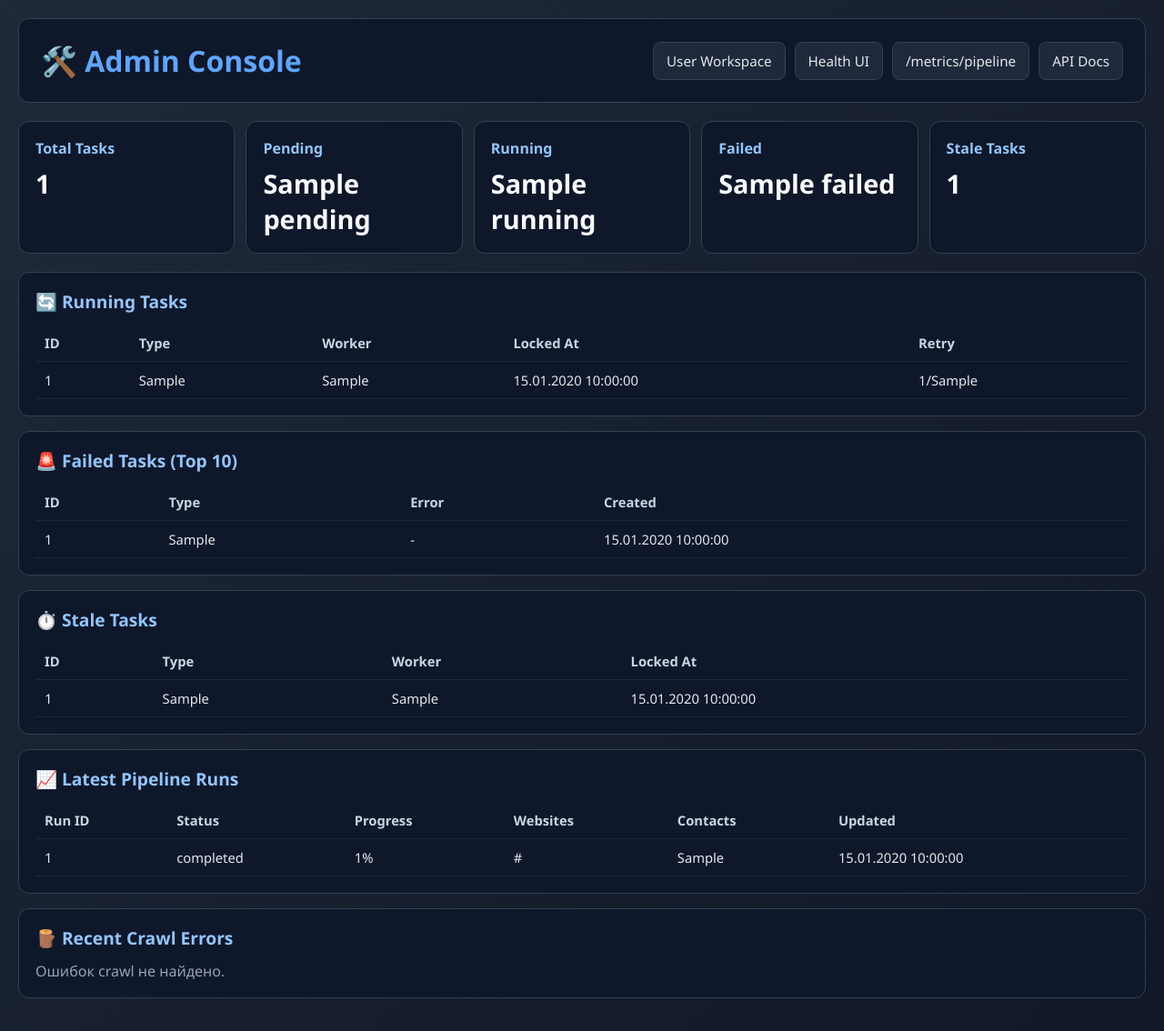
After one commit to hauptmann1971/b2b-contact-miner, a Python web app: template templates/admin.html in a window 1280 px wide. The commit adds this page. Shown: the whole page at 91% size. Run offline with Jinja, Linux system fonts and the light colour scheme; the template is opened without the code that fills it: most values are stand-ins (such as "Sample title", 1, 10 or a date in 2020).

Commit message:
Split frontend into dedicated user and admin pages.
Introduce explicit /user and /admin workspaces with separate menus, keeping user data-entry/export flows isolated from operational monitoring views for workers, queue health, and recent system errors.

Made-with: Cursor

```diff
--- /dev/null
+++ b/templates/admin.html
@@ -0,0 +1,195 @@
+<!DOCTYPE html>
+<html lang="ru">
+<head>
+    <meta charset="UTF-8">
+    <meta name="viewport" content="width=device-width, initial-scale=1.0">
+    <title>Admin Console - B2B Contact Miner</title>
+    <style>
+        * { margin: 0; padding: 0; box-sizing: border-box; }
+        body {
+            font-family: 'Segoe UI', Tahoma, Geneva, Verdana, sans-serif;
+            background: linear-gradient(135deg, #1f2937 0%, #111827 100%);
+            min-height: 100vh;
+            padding: 20px;
+            color: #e5e7eb;
+        }
+        .container { max-width: 1400px; margin: 0 auto; }
+        header {
+            background: #0f172a;
+            padding: 24px;
+            border-radius: 12px;
+            margin-bottom: 20px;
+            display: flex;
+            justify-content: space-between;
+            align-items: center;
+            border: 1px solid #334155;
+        }
+        h1 { color: #60a5fa; font-size: 2em; }
+        .menu { display: flex; gap: 10px; flex-wrap: wrap; }
+        .menu a {
+            color: #e5e7eb;
+            text-decoration: none;
+            background: #1e293b;
+            border: 1px solid #334155;
+            padding: 10px 14px;
+            border-radius: 8px;
+            font-size: 0.95em;
+        }
+        .cards {
+            display: grid;
+            grid-template-columns: repeat(auto-fit, minmax(220px, 1fr));
+            gap: 12px;
+            margin-bottom: 20px;
+        }
+        .card {
+            background: #0f172a;
+            border: 1px solid #334155;
+            border-radius: 12px;
+            padding: 18px;
+        }
+        .card h3 { color: #93c5fd; margin-bottom: 8px; font-size: 1em; }
+        .value { font-size: 1.8em; font-weight: bold; color: #f8fafc; }
+        .panel {
+            background: #0f172a;
+            border: 1px solid #334155;
+            border-radius: 12px;
+            padding: 18px;
+            margin-bottom: 16px;
+        }
+        .panel h2 { color: #93c5fd; margin-bottom: 12px; font-size: 1.2em; }
+        table { width: 100%; border-collapse: collapse; }
+        th, td { padding: 10px; border-bottom: 1px solid #1e293b; text-align: left; font-size: 0.92em; }
+        th { color: #cbd5e1; }
+        .muted { color: #94a3b8; }
+    </style>
+</head>
+<body>
+    <div class="container">
+        <header>
+            <h1>🛠️ Admin Console</h1>
+            <div class="menu">
+                <a href="{{ url_for('user_workspace') }}">User Workspace</a>
+                <a href="{{ url_for('health_check_page') }}">Health UI</a>
+                <a href="/metrics/pipeline" target="_blank">/metrics/pipeline</a>
+                <a href="{{ url_for('api_docs_page') }}">API Docs</a>
+            </div>
+        </header>
+
+        <div class="cards">
+            <div class="card"><h3>Total Tasks</h3><div class="value">{{ total_tasks }}</div></div>
+            <div class="card"><h3>Pending</h3><div class="value">{{ task_stats.get('pending', 0) }}</div></div>
+            <div class="card"><h3>Running</h3><div class="value">{{ task_stats.get('running', 0) }}</div></div>
+            <div class="card"><h3>Failed</h3><div class="value">{{ task_stats.get('failed', 0) }}</div></div>
+            <div class="card"><h3>Stale Tasks</h3><div class="value">{{ stale_tasks|length }}</div></div>
+        </div>
+
+        <div class="panel">
+            <h2>🔄 Running Tasks</h2>
+            {% if running_tasks %}
+            <table>
+                <thead><tr><th>ID</th><th>Type</th><th>Worker</th><th>Locked At</th><th>Retry</th></tr></thead>
+                <tbody>
+                {% for t in running_tasks %}
+                    <tr>
+                        <td>{{ t.id }}</td>
+                        <td>{{ t.task_type }}</td>
+                        <td>{{ t.locked_by or '-' }}</td>
+                        <td>{{ t.locked_at.strftime('%d.%m.%Y %H:%M:%S') if t.locked_at else '-' }}</td>
+                        <td>{{ t.retry_count }}/{{ t.max_retries }}</td>
+                    </tr>
+                {% endfor %}
+                </tbody>
+            </table>
+            {% else %}
+            <div class="muted">Нет активных running-задач.</div>
+            {% endif %}
+        </div>
+
+        <div class="panel">
+            <h2>🚨 Failed Tasks (Top 10)</h2>
+            {% if failed_tasks %}
+            <table>
+                <thead><tr><th>ID</th><th>Type</th><th>Error</th><th>Created</th></tr></thead>
+                <tbody>
+                {% for t in failed_tasks %}
+                    <tr>
+                        <td>{{ t.id }}</td>
+                        <td>{{ t.task_type }}</td>
+                        <td>{{ (t.error_message or '-')[:120] }}</td>
+                        <td>{{ t.created_at.strftime('%d.%m.%Y %H:%M:%S') if t.created_at else '-' }}</td>
+                    </tr>
+                {% endfor %}
+                </tbody>
+            </table>
+            {% else %}
+            <div class="muted">Нет failed-задач.</div>
+            {% endif %}
+        </div>
+
+        <div class="panel">
+            <h2>⏱️ Stale Tasks</h2>
+            {% if stale_tasks %}
+            <table>
+                <thead><tr><th>ID</th><th>Type</th><th>Worker</th><th>Locked At</th></tr></thead>
+                <tbody>
+                {% for t in stale_tasks %}
+                    <tr>
+                        <td>{{ t.id }}</td>
+                        <td>{{ t.task_type }}</td>
+                        <td>{{ t.locked_by or '-' }}</td>
+                        <td>{{ t.locked_at.strftime('%d.%m.%Y %H:%M:%S') if t.locked_at else '-' }}</td>
+                    </tr>
+                {% endfor %}
+                </tbody>
+            </table>
+            {% else %}
+            <div class="muted">Зависших задач не обнаружено.</div>
+            {% endif %}
+        </div>
+
+        <div class="panel">
+            <h2>📈 Latest Pipeline Runs</h2>
+            {% if latest_runs %}
+            <table>
+                <thead><tr><th>Run ID</th><th>Status</th><th>Progress</th><th>Websites</th><th>Contacts</th><th>Updated</th></tr></thead>
+                <tbody>
+                {% for r in latest_runs %}
+                    <tr>
+                        <td>{{ r.run_id }}</td>
+                        <td>{{ r.status }}</td>
+                        <td>{{ r.progress_percent }}%</td>
+                        <td>{{ r.websites_processed }}</td>
+                        <td>{{ r.contacts_found }}</td>
+                        <td>{{ r.updated_at.strftime('%d.%m.%Y %H:%M:%S') if r.updated_at else '-' }}</td>
+                    </tr>
+                {% endfor %}
+                </tbody>
+            </table>
+            {% else %}
+            <div class="muted">Запусков пока нет.</div>
+            {% endif %}
+        </div>
+
+        <div class="panel">
+            <h2>🪵 Recent Crawl Errors</h2>
+            {% if recent_crawl_errors %}
+            <table>
+                <thead><tr><th>Domain</th><th>URL</th><th>Error</th><th>Time</th></tr></thead>
+                <tbody>
+                {% for e in recent_crawl_errors %}
+                    <tr>
+                        <td>{{ e.domain }}</td>
+                        <td>{{ (e.url or '-')[:80] }}</td>
+                        <td>{{ (e.error_message or '-')[:120] }}</td>
+                        <td>{{ e.crawled_at.strftime('%d.%m.%Y %H:%M:%S') if e.crawled_at else '-' }}</td>
+                    </tr>
+                {% endfor %}
+                </tbody>
+            </table>
+            {% else %}
+            <div class="muted">Ошибок crawl не найдено.</div>
+            {% endif %}
+        </div>
+    </div>
+</body>
+</html>
--- a/templates/index.html
+++ b/templates/index.html
@@ -259,7 +259,7 @@
     <div class="container">
         <header>
             <h1>🔍 B2B Contact Miner</h1>
-            <p class="subtitle">Система поиска и извлечения контактной информации</p>
+            <p class="subtitle">User Workspace: ввод ключевых слов, результаты и экспорт</p>
         </header>
 
         {% with messages = get_flashed_messages(with_categories=true) %}
@@ -474,6 +474,8 @@
         </div>
 
         <div class="nav-links">
+                <a href="{{ url_for('user_workspace') }}" class="nav-link">👤 User Workspace</a>
+                <a href="{{ url_for('admin_dashboard') }}" class="nav-link">🛠️ Admin Console</a>
                 <a href="{{ url_for('keywords_list') }}" class="nav-link">Все ключевые слова</a>
                 <a href="{{ url_for('contacts_list') }}" class="nav-link">Все контакты</a>
                 <a href="{{ url_for('export_flat_csv') }}" class="nav-link">⬇️ Экспорт CSV</a>
```
Also changed, not shown: web_server.py (+137 -75 lines).
